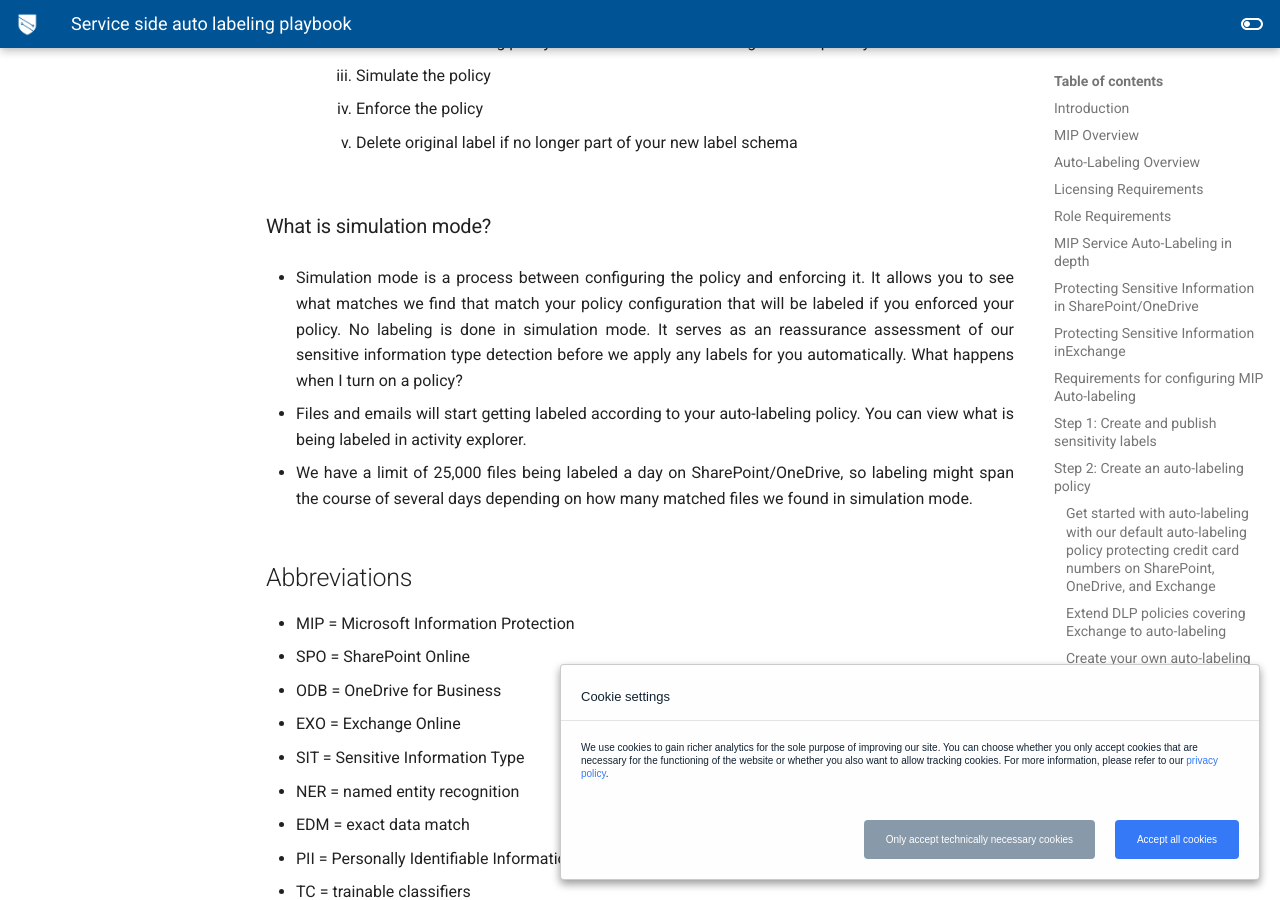
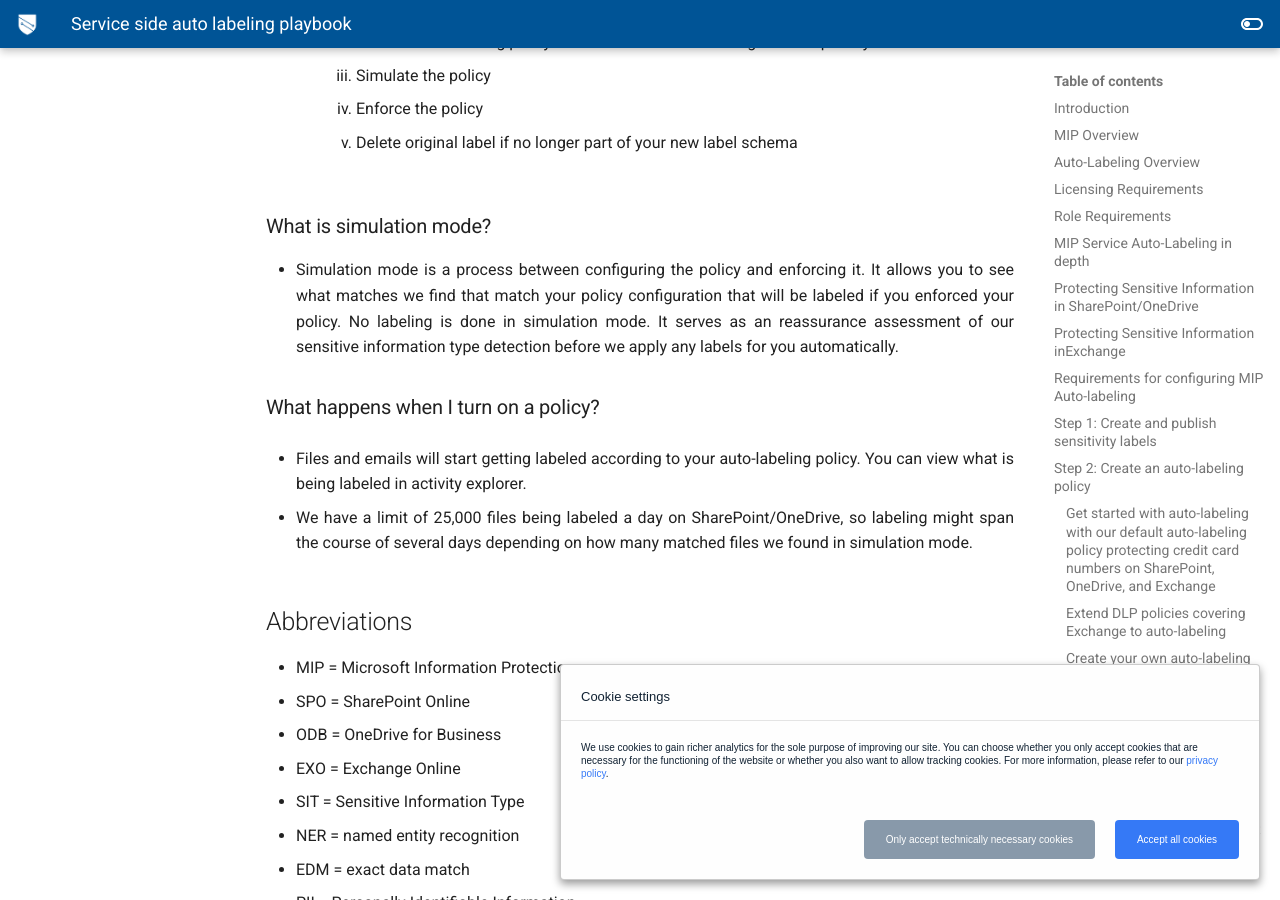
Before and after one commit to microsoft/ComplianceCxE, an MkDocs documentation site: the page built from docs/playbooks/service-side-auto-labeling.md, in a window 1280 px wide and 900 px high, scrolled down 21667 px. Built offline with MkDocs 1.6.1 and Material for MkDocs 9.7.7, drawn with Linux system fonts in a browser that asks for light colours; comment, search, counter and statistics services are not loaded.

```diff
--- a/docs/playbooks/service-side-auto-labeling.md
+++ b/docs/playbooks/service-side-auto-labeling.md
@@ -452,7 +452,8 @@ We recommend that you have your established label schema in place before continu
 ### What is simulation mode?
 
 -	Simulation mode is a process between configuring the policy and enforcing it. It allows you to see what matches we find that match your policy configuration that will be labeled if you enforced your policy. No labeling is done in simulation mode. It serves as an reassurance assessment of our sensitive information type detection before we apply any labels for you automatically.
-What happens when I turn on a policy?
+
+### What happens when I turn on a policy?
 
 -	Files and emails will start getting labeled according to your auto-labeling policy. You can view what is being labeled in activity explorer.
 
```
